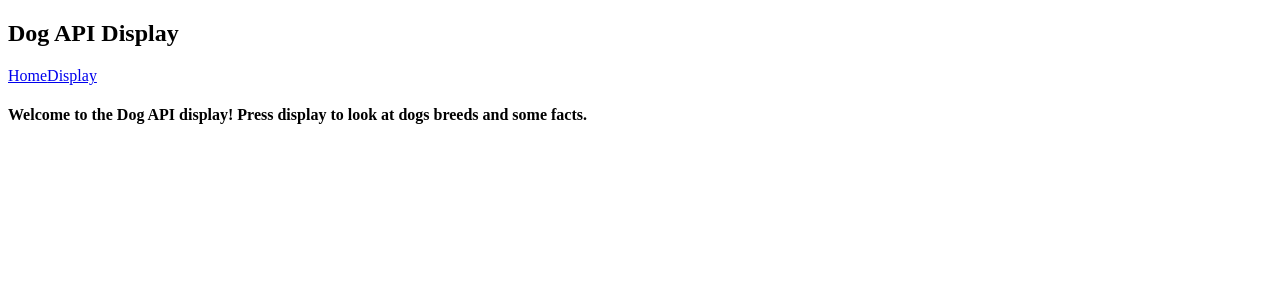
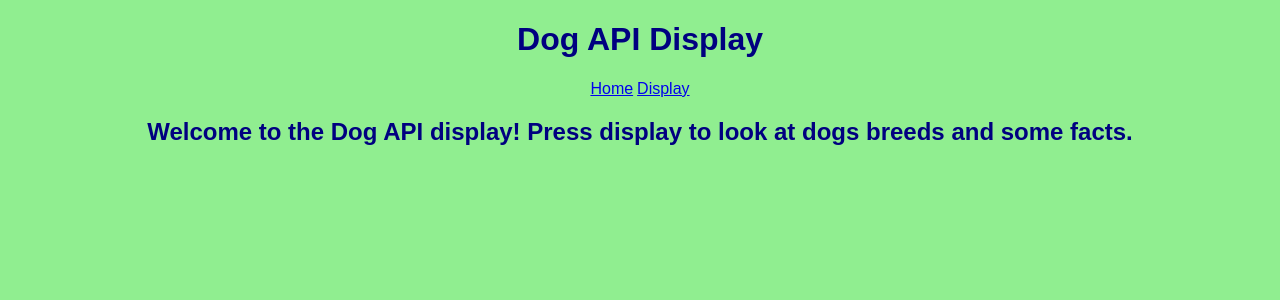
Before and after one commit to jle122/mp-4, a Next.js app: page / in a window 1280 px wide. Shown: the top 300 px of the page. Built offline with nearby package versions, Linux system fonts and the light colour scheme.

Commit message:
added styling

```diff
--- a/app/components/Header.tsx
+++ /dev/null
@@ -1,15 +0,0 @@
-import Link from "next/link";
-
-export default function Header() {
-    const LinkStyling = "p-1 m-2 text-x1 hover:underline";
-
-    return (
-        <header>
-            <h2>Dog API Display</h2>
-            <nav>
-                <Link href="/" className={LinkStyling}>Home</Link>
-                <Link href="display" className={LinkStyling}>Display</Link>
-            </nav>
-        </header>
-    )
-}
--- a/app/layout.tsx
+++ b/app/layout.tsx
@@ -1,15 +1,24 @@
+"use client";
+
 import React from "react";
-import Header from "./components/Header";
+import Header from "../components/Header";
+import styled from "styled-components";
 
+const StyledDiv = styled.body`
+  background-color: lightgreen;
+  font-family: Arial, Helvetica, sans-serif;
+  color: navy;
+  text-align: center;
+`
 export default function RootLayout(
   {children, }: Readonly<{children: React.ReactNode;}>
 ) {
   return (
     <html lang="en">
-      <body>
-        <Header/>
-        {children}
-      </body>
+        <StyledDiv>
+          <Header/>
+          {children}
+        </StyledDiv>
     </html>
   )
 }
--- a/app/page.tsx
+++ b/app/page.tsx
@@ -1,7 +1,8 @@
 export default function Home() {
+
   return (
-    <>
-      <h4>Welcome to the Dog API display! Press display to look at dogs breeds and some facts.</h4>
-    </>
+    <div>
+      <h2>Welcome to the Dog API display! Press display to look at dogs breeds and some facts.</h2>
+    </div>
     );
 }
--- /dev/null
+++ b/components/Header.tsx
@@ -0,0 +1,20 @@
+"use client";
+import Link from "next/link";
+import styled from "styled-components";
+
+const StyledLink = styled(Link)`
+    margin: 2px;
+`
+
+export default function Header() {
+
+    return (
+        <header>
+            <h1>Dog API Display</h1>
+            <nav>
+                <StyledLink href="/">Home</StyledLink>
+                <StyledLink href="display">Display</StyledLink>
+            </nav>
+        </header>
+    )
+}
--- /dev/null
+++ b/components/Loading.tsx
@@ -0,0 +1,5 @@
+export default function Loading() {
+    return(
+        <h1>Loading</h1>
+    )
+}
```
Also changed, not shown: app/display/page.tsx (+11 -4 lines), components/Dogs.tsx (renamed from app/components/Dogs.tsx, +11 -3 lines), components/Images.tsx (renamed from app/components/Images.tsx, +9 -4 lines).
